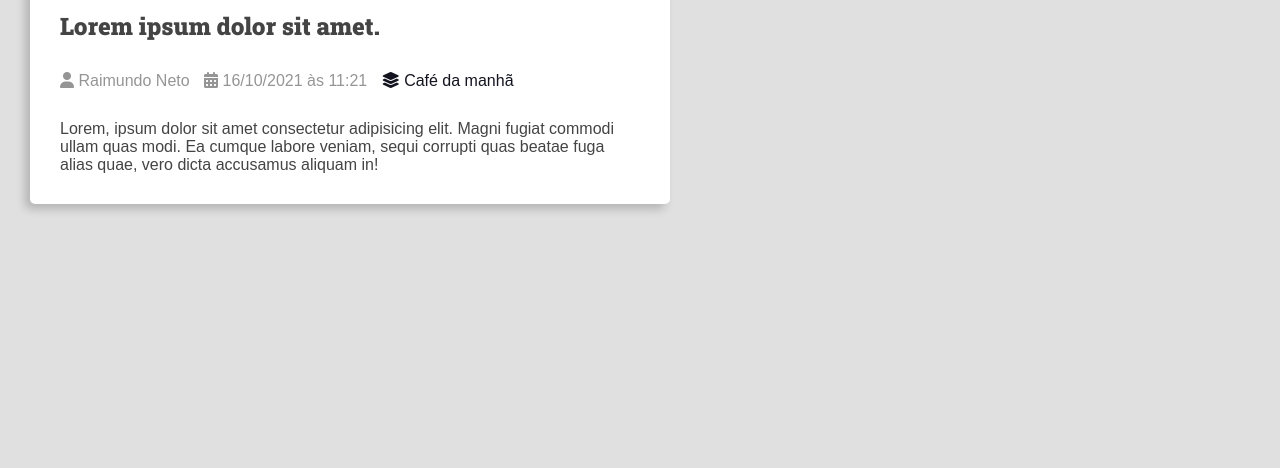
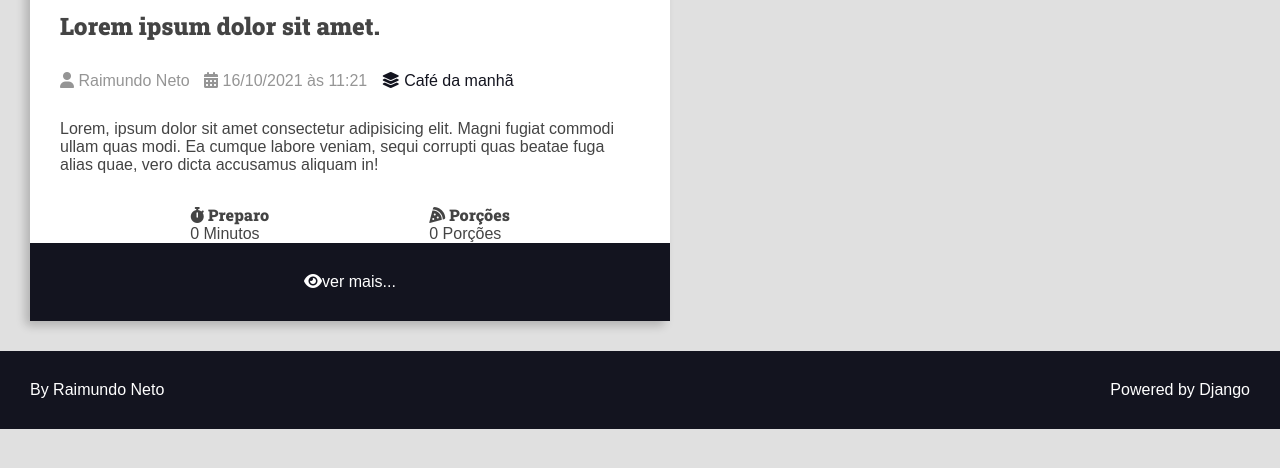
Before and after one commit to rfmeloneto/recipe-s-site-with-django, a Django app: page / in a window 1280 px wide. Shown: the part 250-718 px from the top of the page. Run offline with Django 4.2, Linux system fonts and the light colour scheme; some libraries are stand-ins or nearby versions.

Commit message:
versão inicial da pagina de home completa

```diff
--- /dev/null
+++ b/recipes/templates/recipes/partial/footer.html
@@ -0,0 +1,8 @@
+<footer class="main-footer">
+    <div class="developer">
+      <a href="https://www.teste.com.br/" target="_blank" rel="noreferrer noopener">By Raimundo Neto</a>
+    </div>
+    <div class="powered">
+      <a href="https://www.djangoproject.com/" target="_blank" rel="noreferrer noopener">Powered by Django</a>
+    </div>
+  </footer>
--- a/recipes/templates/recipes/partial/head.html
+++ b/recipes/templates/recipes/partial/head.html
@@ -221,5 +221,49 @@
             color:var(--color-primary)
         }
 
+        .recipe-meta-container{
+            display: flex;
+            flex-flow: row wrap;
+            justify-content:space-evenly;
+        }
+
+        .recipe-meta-title{
+            font-size: 1.6rem;
+        }
+
+        .recipe-footer a{
+            background: var(--color-primary-dark);
+            display: flex;
+            color: var(--color-white);
+            text-decoration: none;
+            flex-flow: row nowrap;
+            justify-content: center;
+            padding: var(--spacing-gutter-medium);
+            transition: all 300ms ease-in-out;
+        }
+
+        .recipe-footer a:hover{
+            filter:brightness(2)
+        }
+
+        .main-footer{
+            display:flex;
+            align-items: center;
+            justify-content: space-between;
+            background: var(--color-primary-dark);
+            padding: var(--spacing-gutter-medium);
+
+        }
+
+        .main-footer a{
+            color: var(--color-white);
+            text-decoration: none;
+            transition: all 300ms ease-in-out;
+        }
+
+        .main-footer a:hover{
+            filter: brightness(1.8);
+        }
+
     </style>
 </head>
--- /dev/null
+++ b/recipes/templates/recipes/partial/recipes.html
@@ -0,0 +1,52 @@
+
+           <div class="recipe recipe-list-item">
+                <div class="recipe-list-cover">
+                    <img src="https://via.placeholder.com/1280x720.png/269fe6" alt="Temporario">
+                </div>
+                <div class="recipe title container">
+                    <h2 class="recipe-title">Lorem ipsum dolor sit amet.</h2>
+                </div>
+                <div class="recipe-author">
+                    <span class="recipe-author-item">
+                        <i class="fas fa-user"></i>
+                        Raimundo Neto
+                    </span>
+                    <span class="recipe-author-item">
+                        <i class="fas fa-calendar-alt"></i>
+                        16/10/2021 às 11:21
+                    </span>
+                    <span class="recipe-author-item">
+                        <a href="/recipes/category/cafe-da-manha/">
+                            <i class="fas fa-layer-group"></i>
+                            <span>Café da manhã</span>
+                        </a>
+                    </span>
+                </div>
+
+                <div class="recipe-content">
+                    <p>Lorem, ipsum dolor sit amet consectetur adipisicing elit. Magni fugiat commodi ullam quas modi.
+                        Ea cumque labore veniam, sequi corrupti quas beatae fuga alias quae, vero dicta accusamus
+                        aliquam in!</p>
+                </div>
+                <div class="recipe-meta-container">
+                    <div class="recipe-meta recipe-preparation">
+                        <h3 class="recipe-meta-title"><i class="fas fa-stopwatch"></i> Preparo</h3>
+                        <div class="recipe-meta-text">
+                            0 Minutos
+                        </div>
+                    </div>
+                    <div class="recipe-meta recipe-servings">
+                        <h3 class="recipe-meta-title"><i class="fas fa-pizza-slice"></i> Porções</h3>
+                        <div class="recipe-meta-text">
+                            0 Porções
+                        </div>
+                    </div>
+                </div>
+
+                <footer class="recipe-footer">
+                    <a class="recipe-read-more button button-dark button-full-width" href="/recipes/3/">
+                        <i class="fas fa-eye"></i>
+                        <span>ver mais...</span>
+                    </a>
+                </footer>
+            </div>
```
Also changed, not shown: recipes/templates/recipes/pages/home.html (+2 -29 lines).
